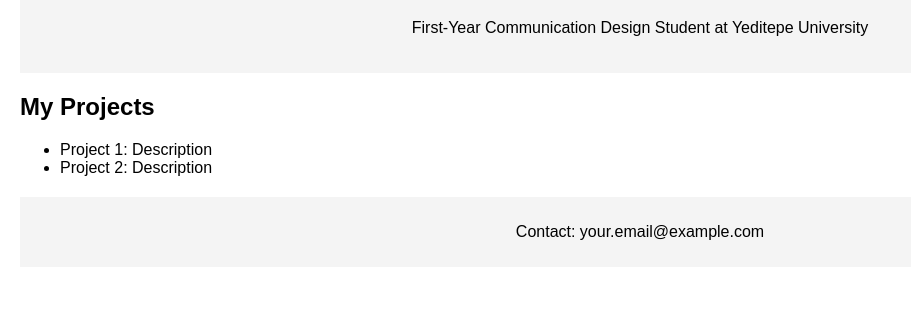
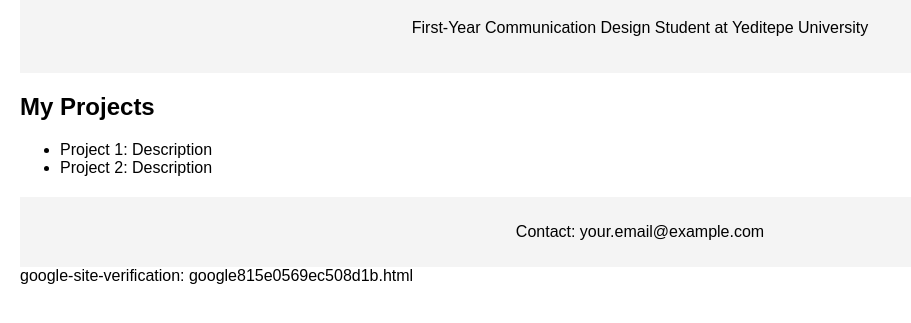
Before and after one commit to MehmetEmirUgurlu/MehmetEmirUgurlu, a plain HTML site: page index.html in a window 1280 px wide. Shown: the part 101-424 px from the top of the page, without its empty margins (0-911 px from the left). Drawn offline with Linux system fonts and the light colour scheme.

Commit message:
Update index.html

```diff
--- a/index.html
+++ b/index.html
@@ -28,3 +28,4 @@
     </footer>
 </body>
 </html>
+google-site-verification: google815e0569ec508d1b.html
```
